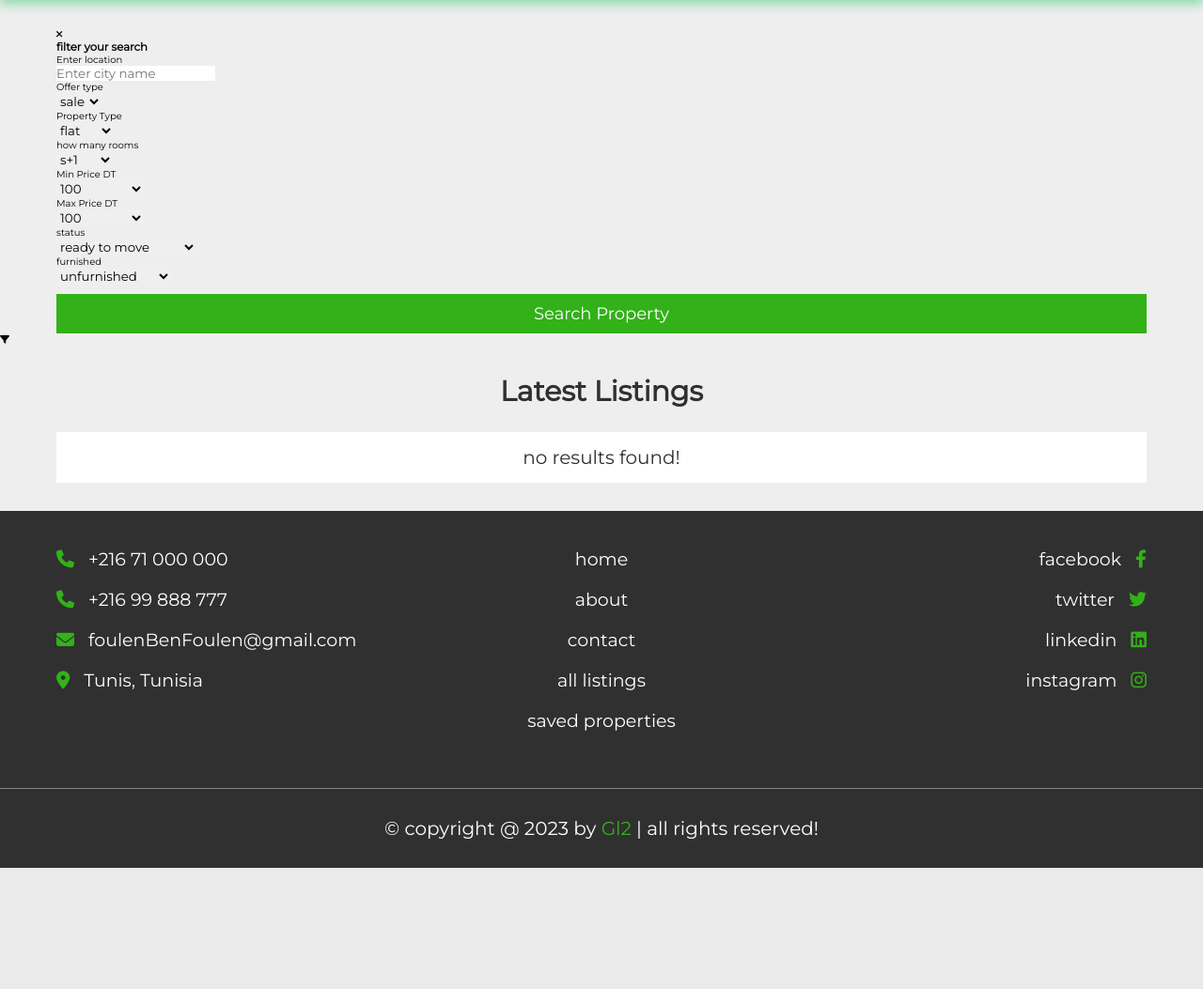
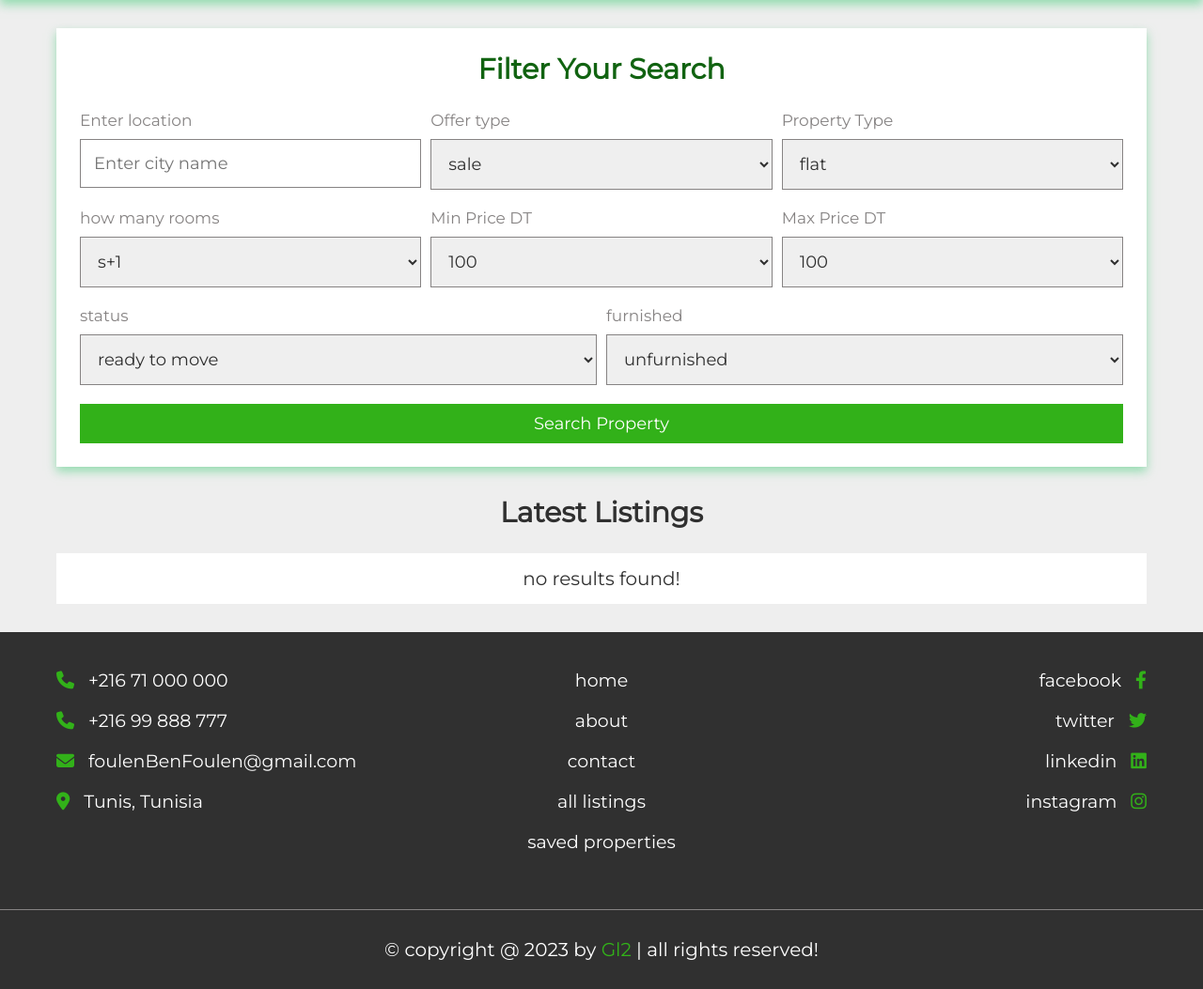
Before and after one commit to olfamedimegh/Projet-web, a PHP site: page /search.php in a window 1280 px wide. Shown: the part 112-1165 px from the top of the page at 94% size. Before the commit the page ends 1036 px from the top, so only its background shows below. Run offline with PHP 8.4, Linux system fonts and the light colour scheme; data that the repository does not hold is empty.

Commit message:
search Css part

```diff
--- a/css/style_home.css
+++ b/css/style_home.css
@@ -347,6 +347,80 @@ section{
 }
 
 
+.filters form{
+   background-color: var(--white);
+   box-shadow: var(--box-shodow);
+   padding: 2.5rem;
+}
+
+.filters form #close-filter{
+   text-align: right;
+   padding-bottom: 2rem;
+   display: none;
+}
+
+.filters form #close-filter i{
+   height: 4.5rem;
+   width: 4.5rem;
+   line-height: 4.4rem;
+   background-color: var(--main-color);
+   color: var(--white);
+   cursor: pointer;
+   font-size: 2rem;
+   text-align: center;
+}
+
+.filters form #close-filter i:hover{
+   background-color: var(--black);
+}
+
+.filters form h3{
+   font-size: 3rem;
+   padding-bottom: 2.6rem;
+   color: rgb(17, 99, 17);
+   text-transform: capitalize;
+   text-align: center;
+}
+
+.filters form .flex{
+   display: flex;
+   gap: 1rem;
+   flex-wrap: wrap;
+}
+
+.filters form .flex .box{
+   flex: 1 1 30rem;
+}
+
+.filters form .flex .box .input{
+   width: 100%;
+   margin: 1rem 0;
+   font-size: 1.8rem;
+   color: var(--black);
+   border: var(--border);
+   padding: 1.4rem;
+}
+
+.filters form .flex .box p{
+   font-size: 1.7rem;
+   color: var(--light-color);
+}
+
+#filter-btn{
+   position: fixed;
+   bottom: 1rem; right: 1rem;
+   background-color: var(--border);
+   color: var(--white);
+   text-align: center;
+   height: 4.5rem;
+   width: 4.5rem;
+   line-height: 4.4rem;
+   z-index: 1000;
+   font-size: 2rem;
+   background-color: var(--main-color);
+   display: none;
+}
+
 /* media queries  */
 
 @media (max-width:991px){
```
